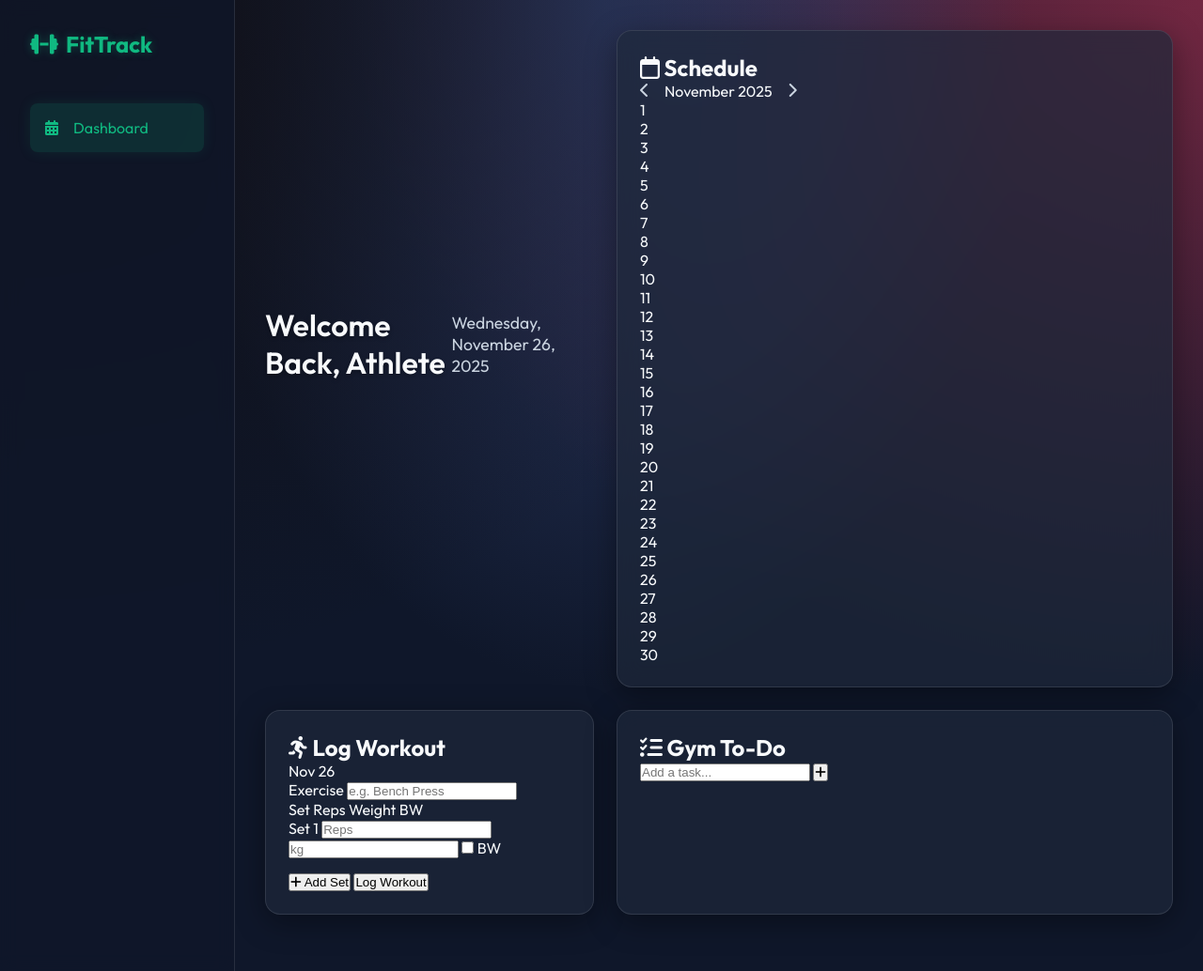
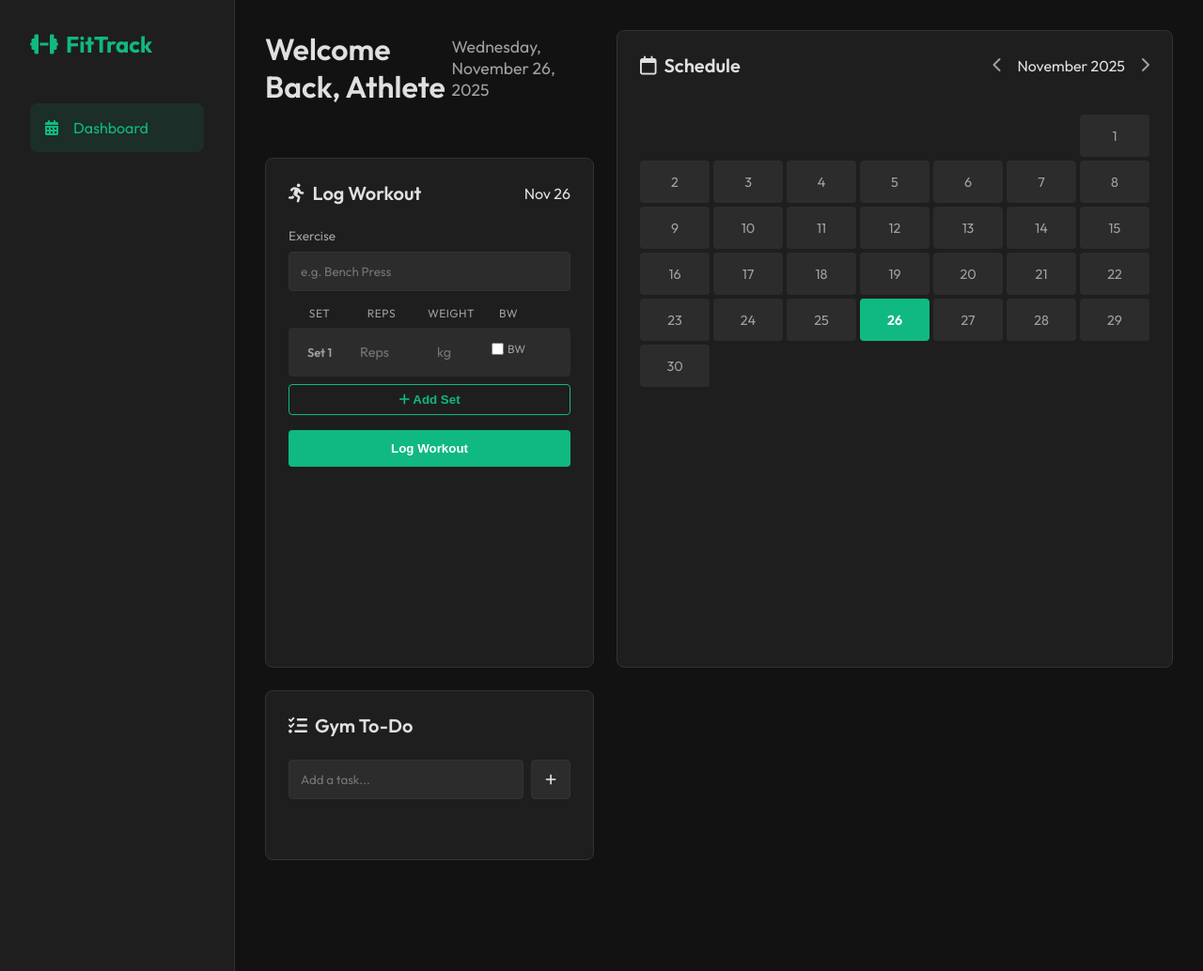
Before and after one commit to Heavenly-Demon-0835/Workout-Tracker, a Flask app: page / in a window 1280 px wide. Shown: the whole page at 94% size. Run offline with Flask 3, Linux system fonts and the light colour scheme.

Commit message:
Update: Minimalist UI Redesign

```diff
--- a/static/style.css
+++ b/static/style.css
@@ -1,17 +1,14 @@
 :root {
-    --bg-dark: #0f172a;
-    --bg-card: rgba(30, 41, 59, 0.7);
-    /* Translucent */
-    --text-primary: #f8fafc;
-    --text-secondary: #cbd5e1;
-    /* Lighter for better contrast */
+    --bg-dark: #121212;
+    --bg-card: #1E1E1E;
+    --text-primary: #E0E0E0;
+    --text-secondary: #A0A0A0;
     --accent: #10b981;
-    /* Emerald Green */
     --accent-hover: #059669;
     --danger: #ef4444;
-    --border: rgba(255, 255, 255, 0.1);
+    --border: #333333;
+    --input-bg: #2C2C2C;
     --font-main: 'Outfit', sans-serif;
-    --glass-shadow: 0 8px 32px 0 rgba(0, 0, 0, 0.37);
 }
 
 * {
@@ -23,10 +20,6 @@
 body {
     font-family: var(--font-main);
     background-color: var(--bg-dark);
-    background-image:
-        radial-gradient(at 0% 0%, hsla(253, 16%, 7%, 1) 0, transparent 50%),
-        radial-gradient(at 50% 0%, hsla(225, 39%, 30%, 1) 0, transparent 50%),
-        radial-gradient(at 100% 0%, hsla(339, 49%, 30%, 1) 0, transparent 50%);
     color: var(--text-primary);
     height: 100vh;
     overflow: hidden;
@@ -40,8 +33,7 @@
 /* Sidebar */
 .sidebar {
     width: 250px;
-    background-color: rgba(15, 23, 42, 0.8);
-    backdrop-filter: blur(10px);
+    background-color: var(--bg-card);
     padding: 2rem;
     border-right: 1px solid var(--border);
     display: flex;
@@ -56,7 +48,6 @@
     display: flex;
     align-items: center;
     gap: 0.5rem;
-    text-shadow: 0 0 10px rgba(16, 185, 129, 0.3);
 }
 
 .nav-links {
@@ -71,14 +62,13 @@
     text-decoration: none;
     padding: 1rem;
     border-radius: 0.5rem;
-    transition: all 0.3s ease;
+    transition: all 0.2s ease;
 }
 
 .nav-links li.active a,
 .nav-links li a:hover {
-    background-color: rgba(16, 185, 129, 0.15);
+    background-color: rgba(16, 185, 129, 0.1);
     color: var(--accent);
-    box-shadow: 0 0 15px rgba(16, 185, 129, 0.1);
 }
 
 /* Main Content */
@@ -97,7 +87,6 @@
 
 .dashboard-header h1 {
     font-weight: 600;
-    text-shadow: 0 2px 4px rgba(0, 0, 0, 0.3);
 }
 
 .date-display {
@@ -116,143 +105,11 @@
 
 .card {
     background-color: var(--bg-card);
-    backdrop-filter: blur(12px);
-    -webkit-backdrop-filter: blur(12px);
-    border-radius: 1rem;
+    border-radius: 0.5rem;
     padding: 1.5rem;
     border: 1px solid var(--border);
     display: flex;
     flex-direction: column;
-    box-shadow: var(--glass-shadow);
-}
-
-.card-header {
-    :root {
-        --bg-dark: #0f172a;
-        --bg-card: rgba(30, 41, 59, 0.7);
-        /* Translucent */
-        --text-primary: #f8fafc;
-        --text-secondary: #cbd5e1;
-        /* Lighter for better contrast */
-        --accent: #10b981;
-        /* Emerald Green */
-        --accent-hover: #059669;
-        --danger: #ef4444;
-        --border: rgba(255, 255, 255, 0.1);
-        --font-main: 'Outfit', sans-serif;
-        --glass-shadow: 0 8px 32px 0 rgba(0, 0, 0, 0.37);
-    }
-
-    * {
-        margin: 0;
-        padding: 0;
-        box-sizing: border-box;
-    }
-
-    body {
-        font-family: var(--font-main);
-        background-color: var(--bg-dark);
-        background-image:
-            radial-gradient(at 0% 0%, hsla(253, 16%, 7%, 1) 0, transparent 50%),
-            radial-gradient(at 50% 0%, hsla(225, 39%, 30%, 1) 0, transparent 50%),
-            radial-gradient(at 100% 0%, hsla(339, 49%, 30%, 1) 0, transparent 50%);
-        color: var(--text-primary);
-        height: 100vh;
-        overflow: hidden;
-    }
-
-    .app-container {
-        display: flex;
-        height: 100%;
-    }
-
-    /* Sidebar */
-    .sidebar {
-        width: 250px;
-        background-color: rgba(15, 23, 42, 0.8);
-        backdrop-filter: blur(10px);
-        padding: 2rem;
-        border-right: 1px solid var(--border);
-        display: flex;
-        flex-direction: column;
-    }
-
-    .logo {
-        font-size: 1.5rem;
-        font-weight: 700;
-        color: var(--accent);
-        margin-bottom: 3rem;
-        display: flex;
-        align-items: center;
-        gap: 0.5rem;
-        text-shadow: 0 0 10px rgba(16, 185, 129, 0.3);
-    }
-
-    .nav-links {
-        list-style: none;
-    }
-
-    .nav-links li a {
-        display: flex;
-        align-items: center;
-        gap: 1rem;
-        color: var(--text-secondary);
-        text-decoration: none;
-        padding: 1rem;
-        border-radius: 0.5rem;
-        transition: all 0.3s ease;
-    }
-
-    .nav-links li.active a,
-    .nav-links li a:hover {
-        background-color: rgba(16, 185, 129, 0.15);
-        color: var(--accent);
-        box-shadow: 0 0 15px rgba(16, 185, 129, 0.1);
-    }
-
-    /* Main Content */
-    .main-content {
-        flex: 1;
-        padding: 2rem;
-        overflow-y: auto;
-    }
-
-    .dashboard-header {
-        margin-bottom: 2rem;
-        display: flex;
-        justify-content: space-between;
-        align-items: center;
-    }
-
-    .dashboard-header h1 {
-        font-weight: 600;
-        text-shadow: 0 2px 4px rgba(0, 0, 0, 0.3);
-    }
-
-    .date-display {
-        color: var(--text-secondary);
-        font-size: 1.1rem;
-    }
-
-    /* Grid Layout */
-    .dashboard-grid {
-        display: grid;
-        grid-template-columns: 350px 1fr;
-        grid-template-rows: auto 1fr;
-        gap: 1.5rem;
-        height: calc(100vh - 150px);
-    }
-
-    .card {
-        background-color: var(--bg-card);
-        backdrop-filter: blur(12px);
-        -webkit-backdrop-filter: blur(12px);
-        border-radius: 1rem;
-        padding: 1.5rem;
-        border: 1px solid var(--border);
-        display: flex;
-        flex-direction: column;
-        box-shadow: var(--glass-shadow);
 }
 
 .card-header {
@@ -305,17 +162,16 @@
     display: flex;
     align-items: center;
     justify-content: center;
-        border-radius: 0.5rem;
+    border-radius: 0.25rem;
     cursor: pointer;
     font-size: 0.9rem;
     color: var(--text-secondary);
     transition: all 0.2s;
-        position: relative;
-        background-color: rgba(255, 255, 255, 0.02);
+    background-color: var(--input-bg);
 }
 
 .calendar-day:hover {
-        background-color: rgba(255, 255, 255, 0.1);
+    background-color: #383838;
     color: var(--text-primary);
 }
 
@@ -323,7 +179,6 @@
     background-color: var(--accent);
     color: #fff;
     font-weight: 600;
-        box-shadow: 0 0 15px rgba(16, 185, 129, 0.4);
 }
 
 .calendar-day.has-data::after {
@@ -350,20 +205,18 @@
 
 input {
     width: 100%;
-        background-color: rgba(0, 0, 0, 0.2);
+    background-color: var(--input-bg);
     border: 1px solid var(--border);
     padding: 0.75rem;
-        border-radius: 0.5rem;
+    border-radius: 0.25rem;
     color: var(--text-primary);
     font-family: var(--font-main);
-        transition: all 0.2s;
+    transition: border-color 0.2s;
 }
 
 input:focus {
     outline: none;
     border-color: var(--accent);
-        background-color: rgba(0, 0, 0, 0.4);
-        box-shadow: 0 0 0 2px rgba(16, 185, 129, 0.1);
 }
 
 .btn-primary {
@@ -372,29 +225,26 @@
     color: #fff;
     border: none;
     padding: 0.75rem;
-        border-radius: 0.5rem;
+    border-radius: 0.25rem;
     font-weight: 600;
     cursor: pointer;
-        transition: all 0.2s;
-        box-shadow: 0 4px 6px rgba(0, 0, 0, 0.1);
+    transition: background-color 0.2s;
 }
 
 .btn-primary:hover {
     background-color: var(--accent-hover);
-        transform: translateY(-1px);
-        box-shadow: 0 6px 8px rgba(0, 0, 0, 0.2);
 }
 
 .btn-secondary {
     width: 100%;
     background-color: transparent;
     color: var(--accent);
-        border: 1px dashed var(--accent);
+    border: 1px solid var(--accent);
     padding: 0.5rem;
-        border-radius: 0.5rem;
+    border-radius: 0.25rem;
     font-weight: 600;
     cursor: pointer;
-        transition: all 0.2s;
+    transition: background-color 0.2s;
 }
 
 .btn-secondary:hover {
@@ -424,15 +274,9 @@
     gap: 0.5rem;
     align-items: center;
     margin-bottom: 0.5rem;
-        background-color: rgba(255, 255, 255, 0.03);
+    background-color: var(--input-bg);
     padding: 0.5rem;
-        border-radius: 0.5rem;
-        border: 1px solid transparent;
-    }
-
-    .set-row:hover {
-        border-color: rgba(255, 255, 255, 0.05);
-        background-color: rgba(255, 255, 255, 0.05);
+    border-radius: 0.25rem;
 }
 
 .set-number {
@@ -445,13 +289,13 @@
 .set-row input {
     padding: 0.5rem;
     font-size: 0.9rem;
-        background-color: rgba(0, 0, 0, 0.3);
+    background-color: transparent;
     border-color: transparent;
     text-align: center;
 }
 
 .set-row input:focus {
-        background-color: rgba(0, 0, 0, 0.5);
+    background-color: #383838;
     border-color: var(--accent);
 }
 
@@ -506,32 +350,30 @@
 }
 
 ::-webkit-scrollbar-thumb {
-        background: rgba(255, 255, 255, 0.1);
+    background: #444;
     border-radius: 3px;
 }
 
 ::-webkit-scrollbar-thumb:hover {
-        background: rgba(255, 255, 255, 0.2);
+    background: #555;
 }
 
 .workout-item,
 .todo-item {
-        background-color: rgba(0, 0, 0, 0.2);
+    background-color: var(--input-bg);
     padding: 1rem;
-        border-radius: 0.5rem;
+    border-radius: 0.25rem;
     margin-bottom: 0.75rem;
     display: flex;
     justify-content: space-between;
     align-items: center;
     border: 1px solid transparent;
-        transition: all 0.2s;
+    transition: border-color 0.2s;
 }
 
 .workout-item:hover,
 .todo-item:hover {
     border-color: var(--border);
-        background-color: rgba(0, 0, 0, 0.3);
-        transform: translateX(2px);
 }
 
 .workout-info h3 {
@@ -562,7 +404,6 @@
 
 .delete-btn:hover {
     color: var(--danger);
-        transform: scale(1.1);
 }
 
 /* To-Do Specific */
@@ -577,10 +418,10 @@
 }
 
 .todo-input-group button {
-        background-color: rgba(255, 255, 255, 0.05);
+    background-color: var(--input-bg);
     border: 1px solid var(--border);
     width: 42px;
-        border-radius: 0.5rem;
+    border-radius: 0.25rem;
     color: var(--text-primary);
     cursor: pointer;
     transition: all 0.2s;
```
Lines whose indentation alone changed are shown as unchanged.
